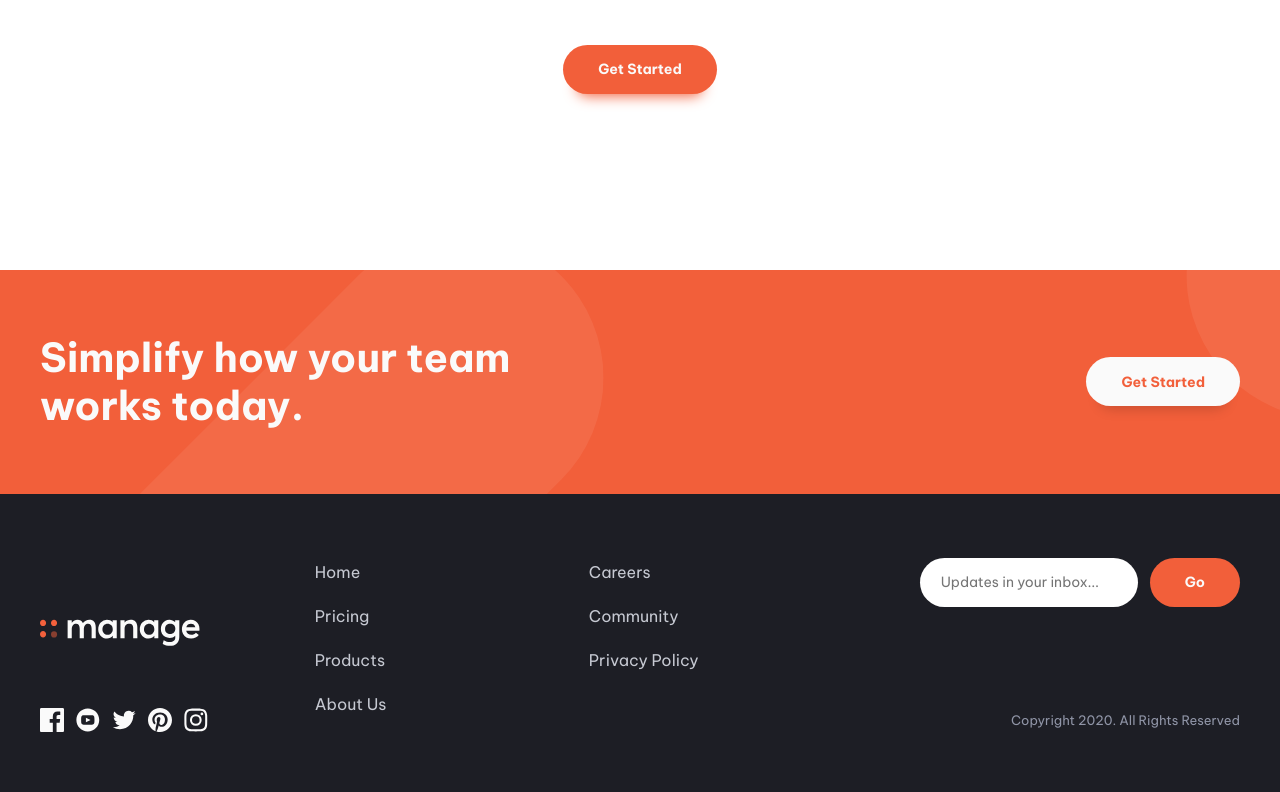
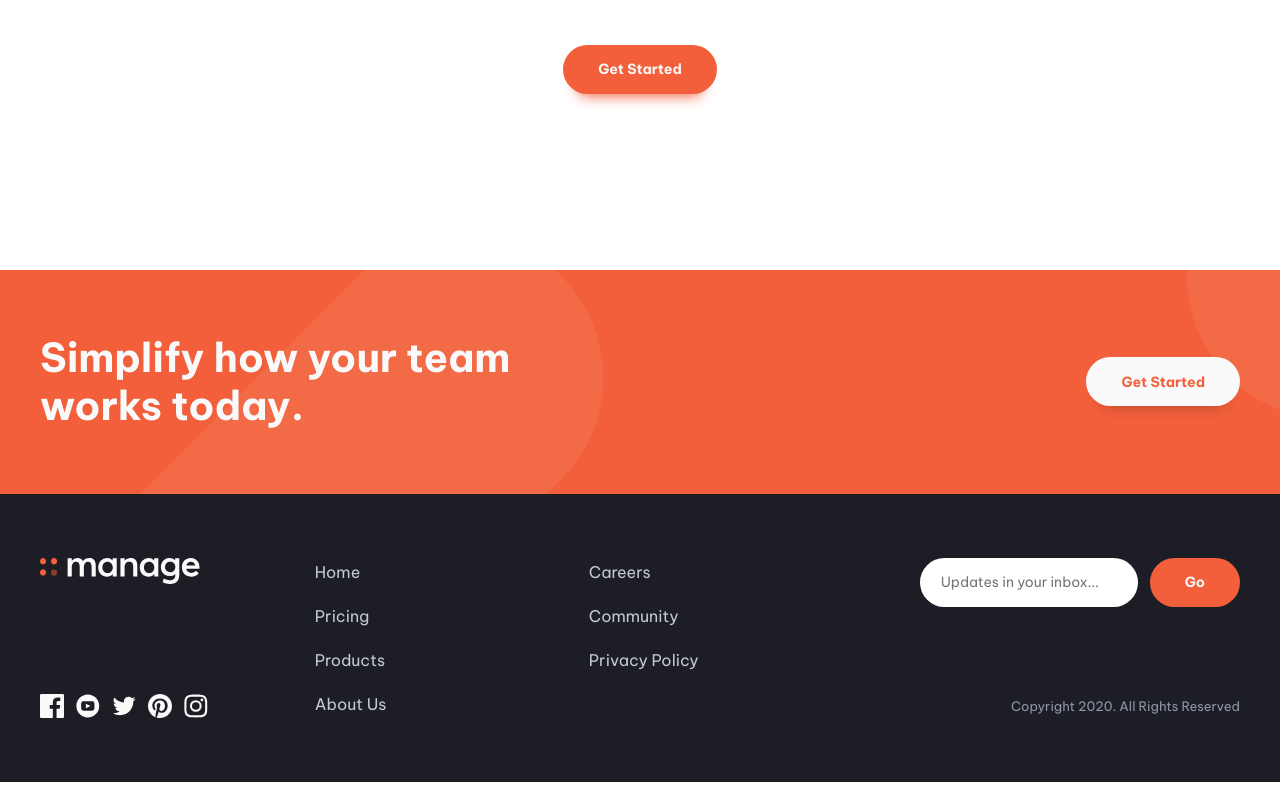
Before and after one commit to Nazhdaque/fem-manage-landing-page, a website built with Vite: page index.html in a window 1280 px wide. Shown: the part 2005-2797 px from the top of the page. Built offline with nearby package versions, Linux system fonts and the light colour scheme; what just-validate would draw is missing.

Commit message:
chrome issue solved - logo svg footer

```diff
--- a/css/parts/parts_specific_styles.css
+++ b/css/parts/parts_specific_styles.css
@@ -1,5 +1,5 @@
 @layer parts {
-	.logo {
+	.logo svg {
 		width: 10rem;
 		aspect-ratio: 146 / 24;
 	}
```
